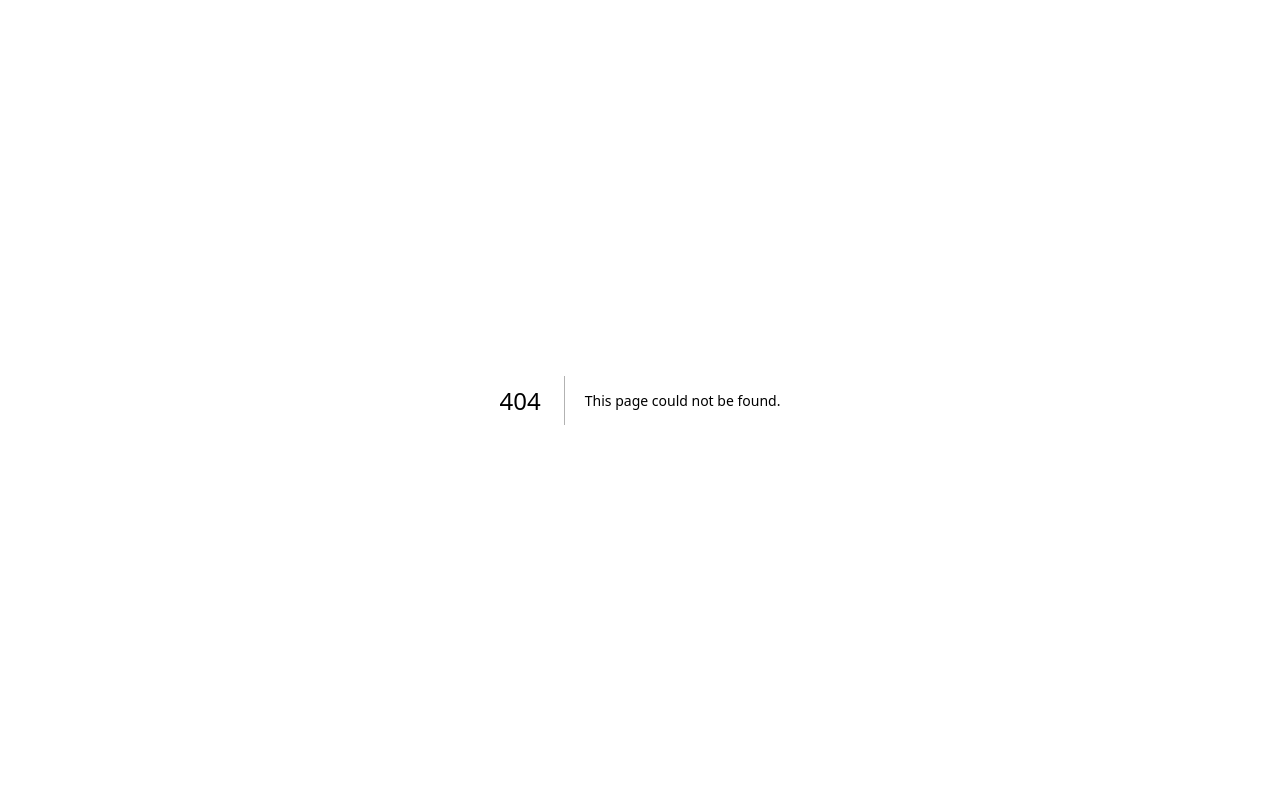
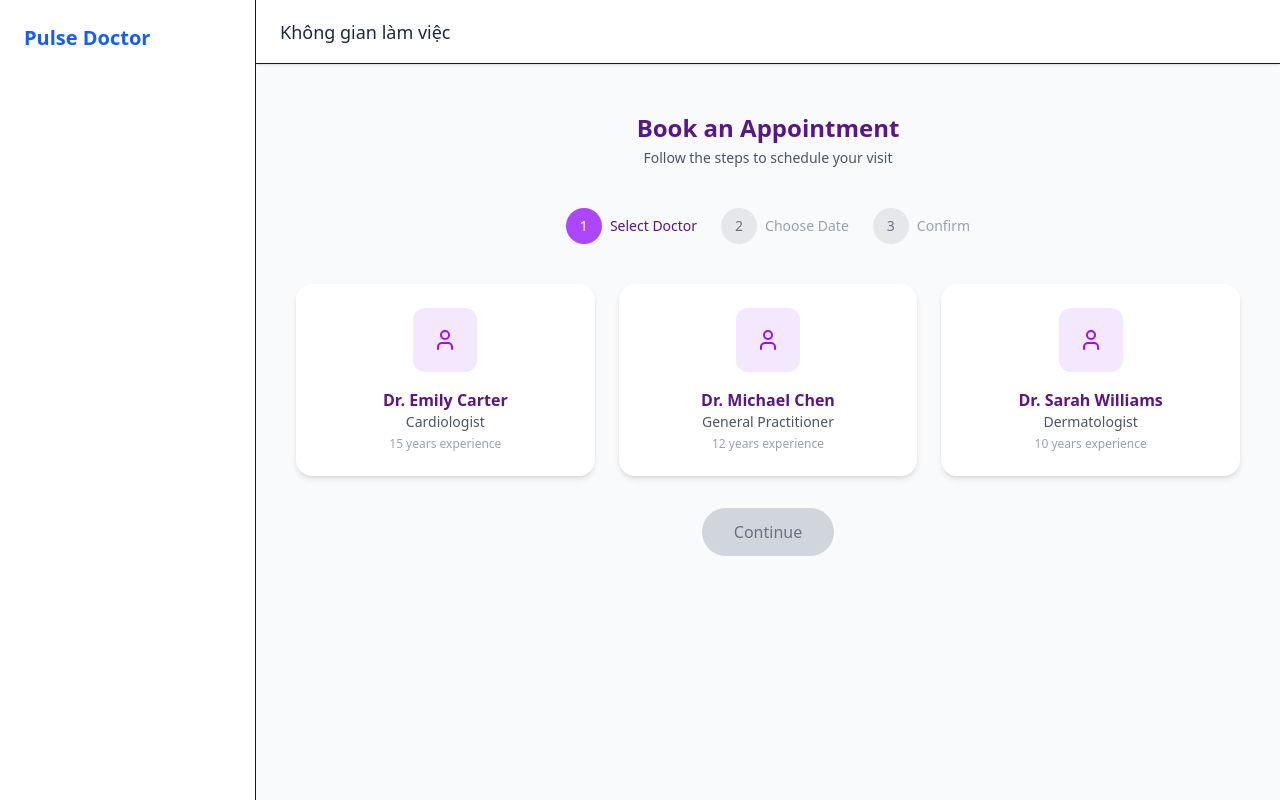
Before and after one commit to the-pulse-clinic-uit/pulse-web, a Next.js app: page /hms/book-appointment in a window 1280 px wide. Before the commit this address had no page. Built offline with nearby package versions, Linux system fonts and the light colour scheme.

Commit message:
feat(ui): add UI for appointment page

```diff
--- /dev/null
+++ b/app/hms/book-appointment/page.tsx
@@ -0,0 +1,57 @@
+"use client";
+
+import { useState } from "react";
+import StepIndicator from "@/components/patient/book-appointment/StepIndicator";
+import DoctorStep from "@/components/patient/book-appointment/DoctorStep";
+import DateTimeStep from "@/components/patient/book-appointment/DateTimeStep";
+import ConfirmStep from "@/components/patient/book-appointment/ConfirmStep";
+
+export default function BookAppointmentPage() {
+  const [step, setStep] = useState(1);
+  const [doctorId, setDoctorId] = useState<number | null>(null);
+  const [date, setDate] = useState("");
+  const [time, setTime] = useState("");
+
+  return (
+    <div className="max-w-7xl mx-auto px-4 pt-6 pb-12">
+      <div className="text-center mb-10">
+        <h1 className="text-2xl font-semibold text-purple-900">
+          Book an Appointment
+        </h1>
+        <p className="text-gray-600 text-sm mt-1">
+          Follow the steps to schedule your visit
+        </p>
+      </div>
+
+      <StepIndicator step={step} />
+
+      {step === 1 && (
+        <DoctorStep
+          selectedDoctor={doctorId}
+          onSelect={setDoctorId}
+          onNext={() => setStep(2)}
+        />
+      )}
+
+      {step === 2 && (
+        <DateTimeStep
+          date={date}
+          time={time}
+          onChangeDate={setDate}
+          onChangeTime={setTime}
+          onBack={() => setStep(1)}
+          onNext={() => setStep(3)}
+        />
+      )}
+
+      {step === 3 && (
+        <ConfirmStep
+          doctorId={doctorId}
+          date={date}
+          time={time}
+          onBack={() => setStep(2)}
+        />
+      )}
+    </div>
+  );
+}
--- /dev/null
+++ b/components/patient/book-appointment/ConfirmStep.tsx
@@ -0,0 +1,57 @@
+import { useRouter } from "next/navigation";
+
+interface ConfirmStepProps {
+  doctorId: string | number |null;
+  date: string;
+  time: string;
+  onBack: () => void;
+}
+
+export default function ConfirmStep({
+  doctorId,
+  date,
+  time,
+  onBack,
+}: ConfirmStepProps) {
+  const router = useRouter();
+
+  const confirm = () => {
+    alert("Appointment booked successfully!");
+    router.push("/appointments");
+  };
+
+  return (
+    <div className="max-w-xl mx-auto bg-white p-6 rounded-2xl shadow">
+      <h3 className="text-purple-900 font-semibold mb-4">
+        Confirm Appointment
+      </h3>
+
+      <div className="space-y-3 text-sm">
+        <div className="flex justify-between">
+          <span>Doctor</span>
+          <span>#{doctorId}</span>
+        </div>
+        <div className="flex justify-between">
+          <span>Date</span>
+          <span>{date}</span>
+        </div>
+        <div className="flex justify-between">
+          <span>Time</span>
+          <span>{time}</span>
+        </div>
+      </div>
+
+      <div className="flex justify-center gap-4 mt-6">
+        <button onClick={onBack} className="px-6 py-2 border rounded-full">
+          Back
+        </button>
+        <button
+          onClick={confirm}
+          className="px-6 py-2 bg-purple-500 text-white rounded-full"
+        >
+          Confirm
+        </button>
+      </div>
+    </div>
+  );
+}
--- /dev/null
+++ b/components/patient/book-appointment/DateTimeStep.tsx
@@ -0,0 +1,82 @@
+import { Calendar, Clock } from "lucide-react";
+
+const timeSlots = [
+  "09:00 AM","09:30 AM","10:00 AM","10:30 AM",
+  "02:00 PM","02:30 PM","03:00 PM","03:30 PM",
+];
+
+interface DateTimeStepProps {
+  date: string;
+  time: string;
+  onChangeDate: (date: string) => void;
+  onChangeTime: (time: string) => void;
+  onBack: () => void;
+  onNext: () => void;
+}
+
+export default function DateTimeStep({
+  date,
+  time,
+  onChangeDate,
+  onChangeTime,
+  onBack,
+  onNext,
+}: DateTimeStepProps) {
+  return (
+    <>
+      <div className="grid md:grid-cols-2 gap-6 mb-8">
+        <div className="bg-white p-6 rounded-2xl shadow">
+          <h3 className="flex items-center gap-2 text-purple-900 mb-3">
+            <Calendar size={18} /> Select Date
+          </h3>
+          <input
+            type="date"
+            value={date}
+            onChange={(e) => onChangeDate(e.target.value)}
+            className="w-full border rounded-full px-4 py-2"
+          />
+        </div>
+
+        <div className="bg-white p-6 rounded-2xl shadow">
+          <h3 className="flex items-center gap-2 text-purple-900 mb-3">
+            <Clock size={18} /> Select Time
+          </h3>
+          <div className="grid grid-cols-3 gap-2">
+            {timeSlots.map((t) => (
+              <button
+                key={t}
+                onClick={() => onChangeTime(t)}
+                className={`py-2 rounded-full text-sm
+                ${
+                  time === t
+                    ? "bg-purple-500 text-white"
+                    : "bg-purple-50 text-purple-600"
+                }`}
+              >
+                {t}
+              </button>
+            ))}
+          </div>
+        </div>
+      </div>
+
+      <div className="flex justify-center gap-4">
+        <button onClick={onBack} className="px-6 py-2 border rounded-full">
+          Back
+        </button>
+        <button
+          onClick={onNext}
+          disabled={!date || !time}
+          className={`px-6 py-2 rounded-full
+          ${
+            date && time
+              ? "bg-purple-500 text-white"
+              : "bg-gray-300 text-gray-500"
+          }`}
+        >
+          Continue
+        </button>
+      </div>
+    </>
+  );
+}
--- /dev/null
+++ b/components/patient/book-appointment/DoctorCard.tsx
@@ -0,0 +1,34 @@
+import { User } from "lucide-react";
+
+interface Props {
+  selected: boolean;
+  name: string;
+  specialty: string;
+  experience: string;
+  onClick: () => void;
+}
+
+export default function DoctorCard({
+  selected,
+  name,
+  specialty,
+  experience,
+  onClick,
+}: Props) {
+  return (
+    <div
+      onClick={onClick}
+      className={`cursor-pointer bg-white rounded-2xl p-6 shadow-md transition
+      ${selected ? "ring-4 ring-purple-500" : "hover:shadow-lg"}`}
+    >
+      <div className="w-16 h-16 mx-auto mb-4 rounded-xl bg-purple-100 flex items-center justify-center">
+        <User className="text-purple-600" />
+      </div>
+      <h3 className="text-center font-semibold text-purple-900">{name}</h3>
+      <p className="text-center text-sm text-gray-600">{specialty}</p>
+      <p className="text-center text-xs text-gray-400 mt-1">
+        {experience} experience
+      </p>
+    </div>
+  );
+}
--- /dev/null
+++ b/components/patient/book-appointment/DoctorStep.tsx
@@ -0,0 +1,47 @@
+import DoctorCard from "./DoctorCard";
+
+const doctors = [
+  { id: 1, name: "Dr. Emily Carter", specialty: "Cardiologist", experience: "15 years" },
+  { id: 2, name: "Dr. Michael Chen", specialty: "General Practitioner", experience: "12 years" },
+  { id: 3, name: "Dr. Sarah Williams", specialty: "Dermatologist", experience: "10 years" },
+];
+
+export default function DoctorStep({
+  selectedDoctor,
+  onSelect,
+  onNext,
+}: {
+  selectedDoctor: number | null;
+  onSelect: (id: number) => void;
+  onNext: () => void;
+}) {
+  return (
+    <>
+      <div className="grid md:grid-cols-3 gap-6 mb-8">
+        {doctors.map((d) => (
+          <DoctorCard
+            key={d.id}
+            {...d}
+            selected={selectedDoctor === d.id}
+            onClick={() => onSelect(d.id)}
+          />
+        ))}
+      </div>
+
+      <div className="text-center">
+        <button
+          disabled={!selectedDoctor}
+          onClick={onNext}
+          className={`px-8 py-3 rounded-full
+          ${
+            selectedDoctor
+              ? "bg-purple-500 text-white hover:bg-purple-600"
+              : "bg-gray-300 text-gray-500 cursor-not-allowed"
+          }`}
+        >
+          Continue
+        </button>
+      </div>
+    </>
+  );
+}
--- /dev/null
+++ b/components/patient/book-appointment/StepIndicator.tsx
@@ -0,0 +1,34 @@
+import { Check } from "lucide-react";
+
+export default function StepIndicator({ step }: { step: number }) {
+  const steps = ["Select Doctor", "Choose Date", "Confirm"];
+
+  return (
+    <div className="flex justify-center items-center gap-6 mb-10">
+      {steps.map((label, i) => {
+        const current = i + 1;
+        return (
+          <div key={label} className="flex items-center gap-2">
+            <div
+              className={`w-9 h-9 rounded-full flex items-center justify-center text-sm font-medium
+              ${
+                step >= current
+                  ? "bg-purple-500 text-white"
+                  : "bg-gray-200 text-gray-500"
+              }`}
+            >
+              {step > current ? <Check size={16} /> : current}
+            </div>
+            <span
+              className={`text-sm ${
+                step >= current ? "text-purple-900" : "text-gray-400"
+              }`}
+            >
+              {label}
+            </span>
+          </div>
+        );
+      })}
+    </div>
+  );
+}
```
